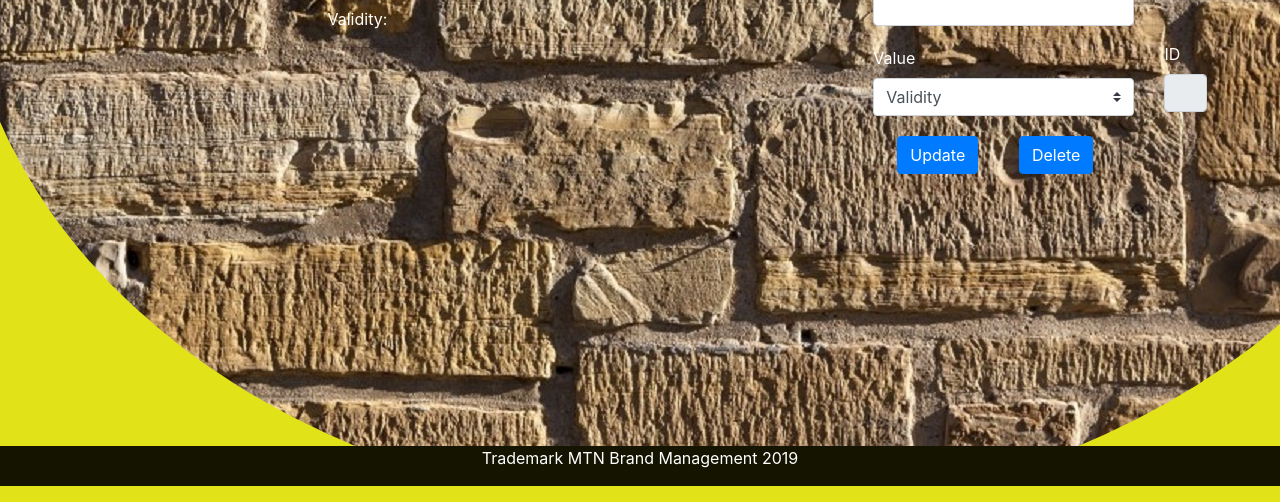
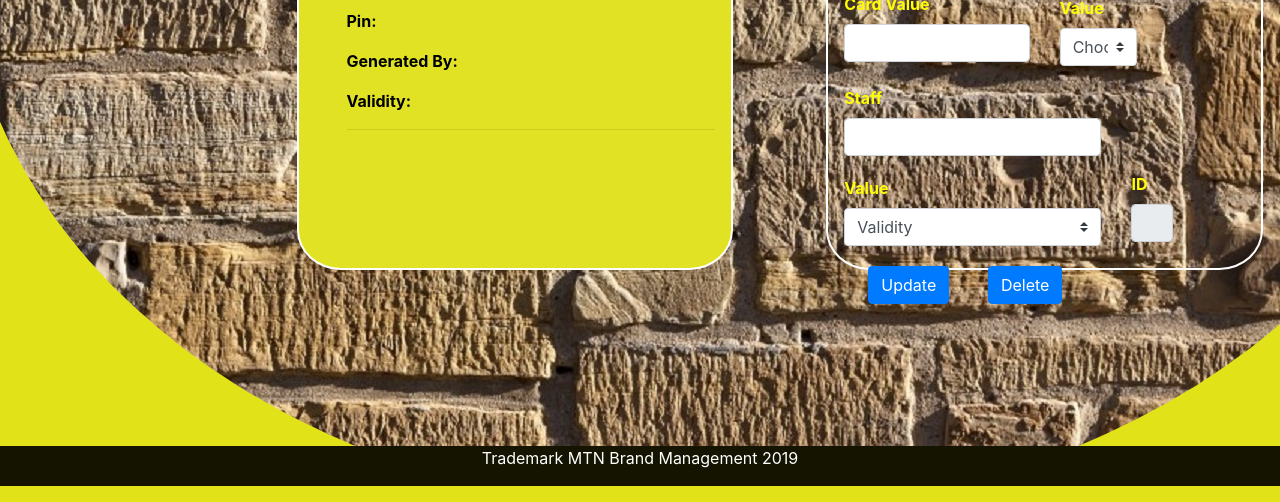
Before and after one commit to obrienu/decagon_project, a website: page view.html in a window 1280 px wide. Shown: the part 298-800 px from the top of the page. Drawn offline with nearby package versions, Linux system fonts and the light colour scheme; no server answers.

Commit message:
Style the show page

```diff
--- a/assets/styles/main.css
+++ b/assets/styles/main.css
@@ -93,6 +93,38 @@ li.list {
   color: red;
 }
 
+/*********************views*****************/
+#view-display {
+  color: black;
+  box-sizing: border-box;
+  margin-top: 4rem;
+  width: 30%;
+  border: solid white 2px;
+  border-radius: 10%;
+  height: 25rem;
+  background-color: rgb(226, 226, 36);
+  font-weight: bold;
+  padding: 1rem;
+  padding-left: 3rem;
+}
+
+div#view-display h1 {
+  text-align: center;
+}
+
+#edit-display {
+  box-sizing: border-box;
+  margin-right: 2rem;
+  margin-top: 4rem;
+  border: white solid 2px;
+  height: 25rem;
+  width: 30%;
+  padding: 1rem;
+  border-radius: 10%;
+  color: yellow;
+  font-weight: bold;
+}
+
 /* Utility */
 .show {
   display: inline-block;
```
